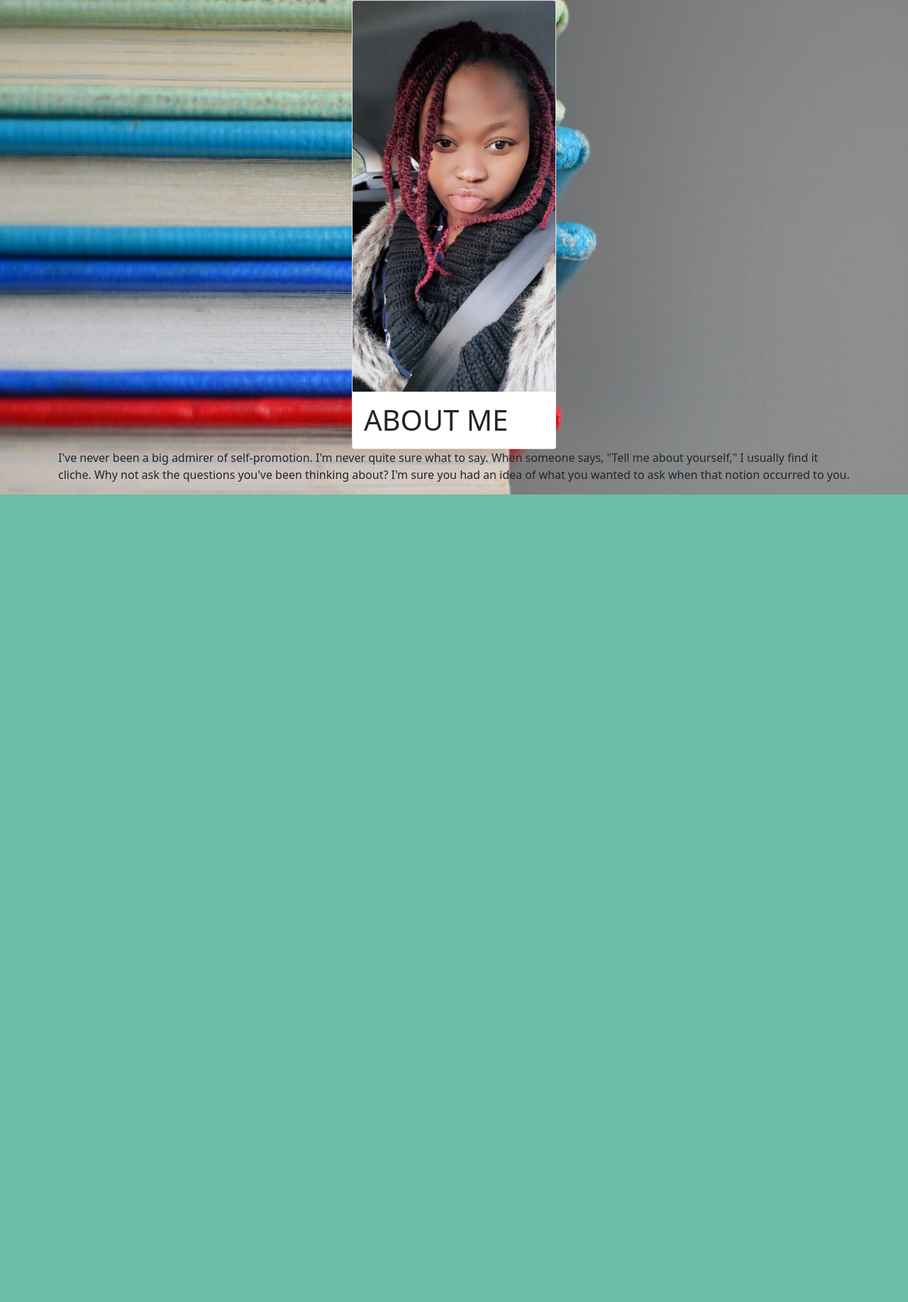
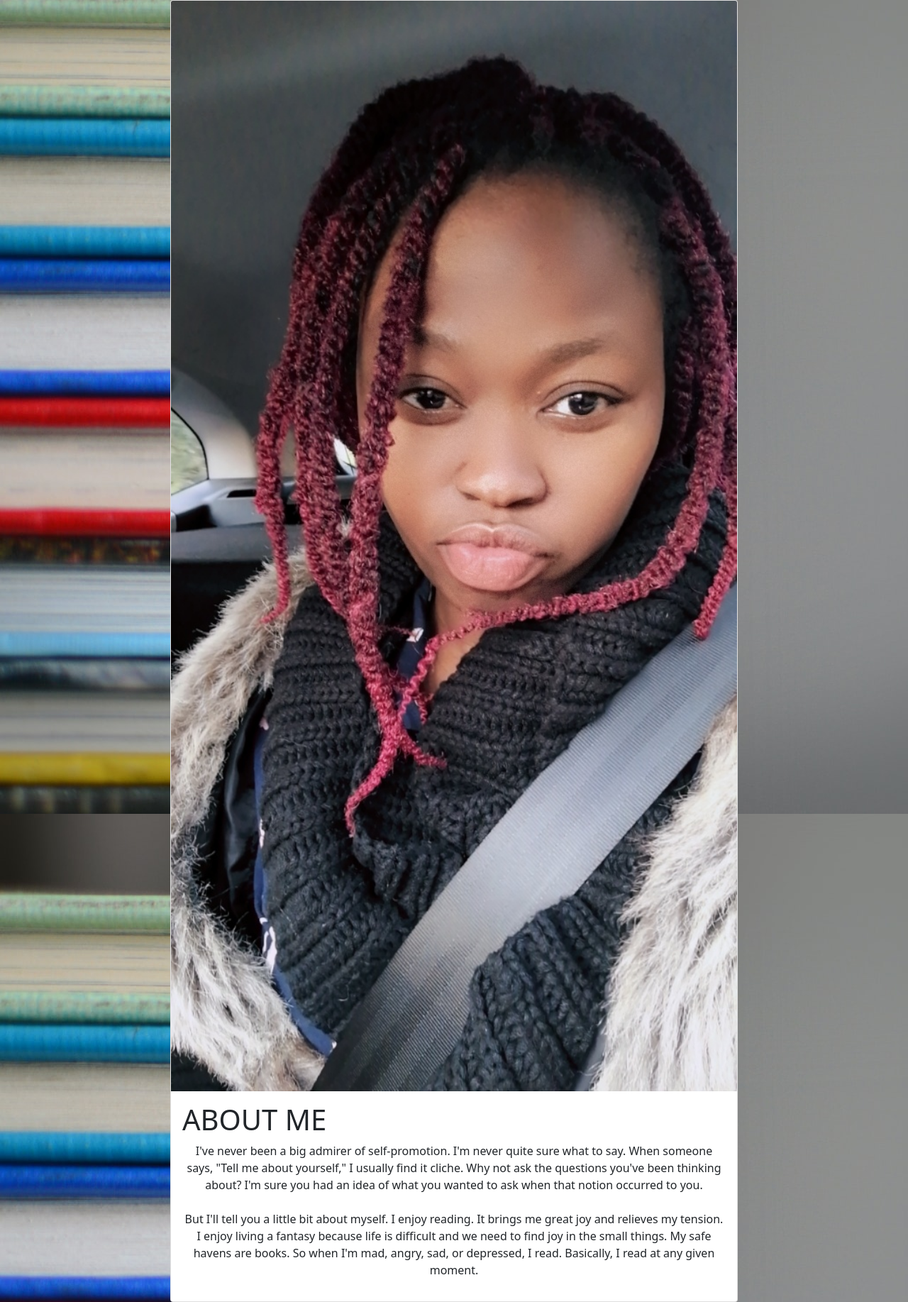
Before and after one commit to Charlotte-Natasha/Tasha-s-Blog, a Flask app: page /about in a window 1280 px wide. Shown: the part 130-1965 px from the top of the page at 71% size. Before the commit the page ends 827 px from the top, so only its background shows below. Run offline with Flask 2, Linux system fonts and the light colour scheme; some web fonts are replaced.

Commit message:
added flask form and about me details

```diff
--- a/app/main/views.py
+++ b/app/main/views.py
@@ -1,7 +1,9 @@
 from . import main_blueprint
 from flask import render_template
 
+
 @main_blueprint.route('/home')
+@main_blueprint.route('/')
 def index():
     return render_template('index.html')
 
@@ -13,9 +15,9 @@ def blogs():
 def about():
     return render_template('about.html')
 
-@main_blueprint.route('/quotes')
-def quotes():
-    return render_template('quotes.html')
+# @main_blueprint.route('/quotes')
+# def quotes():
+#     return render_template('quotes.html')
 
 # @main_blueprint.route('/about')
 # def navbar():
--- a/app/templates/about.html
+++ b/app/templates/about.html
@@ -3,17 +3,18 @@
 {%block content%}
 
 <div class="container d-flex justify-content-center">
-<div class="card " style="width: 18rem;">
+<div class="card " style="width: 50rem;">
     <img src="/app/static/images/me.jpeg" class="card-img-top" alt="...">
     <div class="card-body">
         <h1 class="card-text text-uppercase">About Me</h1>
+        <p class="text-center">
+            I've never been a big admirer of self-promotion. I'm never quite sure what to say. When someone says, "Tell me about yourself," I usually find it cliche. Why not ask the questions you've been thinking about? I'm sure you had an idea of what you wanted to ask when that notion occurred to you. <br> <br> But I'll tell you a little bit about myself. I enjoy reading. It brings me great joy and relieves my tension. I enjoy living a fantasy because life is difficult and we need to find joy in the small things. My safe havens are books. So when I'm mad, angry, sad, or depressed, I read. Basically, I read at any given moment.
+        </p>
     </div>
 </div>
 </div>
 <div class="container">
-    <p>
-        I've never been a big admirer of self-promotion. I'm never quite sure what to say. When someone says, "Tell me about yourself," I usually find it cliche. Why not ask the questions you've been thinking about? I'm sure you had an idea of what you wanted to ask when that notion occurred to you.
-    </p>
+
 </div>
 
 {%endblock%}
```
Also changed, not shown: app/main/forms.py (+15 -0 lines).
